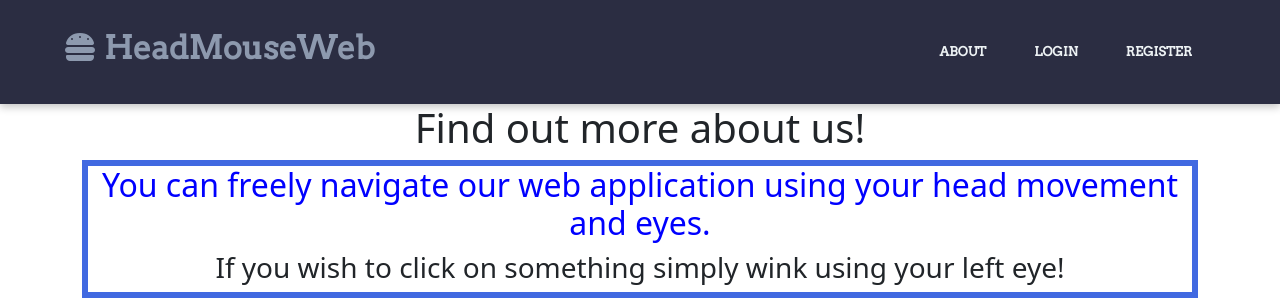
After one commit to Edu4rd17/HeadMouseWeb, a Flask app: page /about in a window 1280 px wide. The commit adds this page. Shown: the top 305 px of the page. Run offline with Flask 3, Linux system fonts and the light colour scheme; parts of the project's set-up code (start-up, migrations or seed data) failed here and were passed over; some libraries are stand-ins or nearby versions.

Commit message:
added about page

```diff
--- a/website/static/base.css
+++ b/website/static/base.css
@@ -169,3 +169,7 @@ header #menu-btn:hover {
 }
 
 /* end keyboard section css */
+
+.video-container {
+  text-align: center;
+}
--- /dev/null
+++ b/website/templates/about.html
@@ -0,0 +1,10 @@
+{% extends "base.html" %} {% block title %}About{% endblock %} {% block content
+%}
+<h1 style="text-align: center;">Find out more about us!</h1>
+
+<div style="text-align: center; border: 6px solid royalblue; margin-bottom: 10px;">
+    <h2 style="color: blue;">You can freely navigate our web application using your head movement and eyes.</h2>
+    <h3>If you wish to click on something simply wink using your left eye!</h3>
+</div>
+
+{% endblock %}
--- a/website/templates/base.html
+++ b/website/templates/base.html
@@ -66,15 +66,13 @@
   <body>
     <header class="header" id="header">
       <p class="logo"><i class="fas fa-hamburger"></i>HeadMouseWeb</p>
-      <div>
-        <img src="{{ url_for('views.video') }}" width="300" height="300" />
-      </div>
       <nav class="navbar">
         {% if user.is_authenticated %}
         <a href="{{ url_for('views.youtube') }}">Youtube</a>
         <a href="{{ url_for('views.home') }}">Home</a>
         <a href="{{ url_for('auth.logout') }}">Logout</a>
         {% else %}
+        <a href="{{ url_for('views.about') }}">About</a>
         <a href="{{ url_for('auth.login') }}">Login</a>
         <a href="{{ url_for('auth.register') }}">Register</a>
         {% endif %}
@@ -101,6 +99,11 @@
     {% endif %} {% endfor %} {% endif %} {% endwith %}
 
     <div class="container">{% block content %} {% endblock %}</div>
+
+    <div class="video-container">
+      <img src="{{ url_for('views.video') }}" width="200" height="200" />
+    </div>
+
     <script
       type="text/javascript"
       src="{{ url_for('static', filename='base.js') }}"
--- a/website/views.py
+++ b/website/views.py
@@ -72,3 +72,7 @@ def home():
 @login_required
 def youtube():
     return render_template("youtube.html", user=current_user)
+
+@ views.route('/about')
+def about():
+    return render_template("about.html", user=current_user)
```
